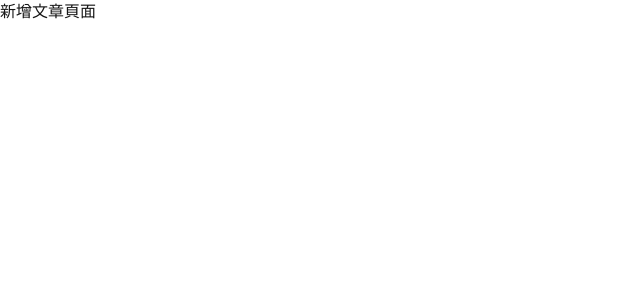
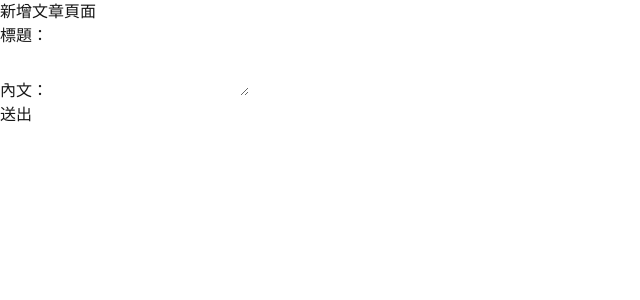
Before and after one commit to hen1017/NM, a Next.js app: page /admin/posts/new in a window 1280 px wide. Shown: the top 300 px of the page, without its empty margins (0-640 px from the left). Built offline with nearby package versions, Linux system fonts and the light colour scheme.

Commit message:
feat: add POST route to handle new blog posts

```diff
--- a/src/app/admin/posts/new/page.tsx
+++ b/src/app/admin/posts/new/page.tsx
@@ -1,7 +1,56 @@
+"use client";
+
+import { useState } from "react";
+import { useRouter } from "next/navigation";
+
 export default function NewPostPage() {
+  const [title, setTitle] = useState("");
+  const [content, setContent] = useState("");
+  const router = useRouter();
+
+  const handleSubmit = async (e: React.FormEvent) => {
+    e.preventDefault();
+
+    const res = await fetch("/api/posts", {
+      method: "POST",
+      headers: {
+        "Content-Type": "application/json",
+      },
+      body: JSON.stringify({ title, content }),
+    });
+
+    if (res.ok) {
+      const result = await res.json();
+      console.log("Post created:", result);
+      router.push("/admin/dashboard");
+    } else {
+      alert("Failed to create post");
+    }
+  };
+
   return (
     <div>
       <h1>新增文章頁面</h1>
+      <form onSubmit={handleSubmit}>
+        <div>
+          <label>標題：</label>
+          <input
+            type="text"
+            value={title}
+            onChange={(e) => setTitle(e.target.value)}
+            required
+          />
+        </div>
+        <div>
+          <label>內文：</label>
+          <textarea
+            value={content}
+            onChange={(e) => setContent(e.target.value)}
+            required
+          />
+        </div>
+        <button type="submit">送出</button>
+      </form>
     </div>
   );
 }
--- a/src/app/api/posts/route.ts
+++ b/src/app/api/posts/route.ts
@@ -1,17 +1,16 @@
-import { NextResponse } from 'next/server';
-import { authOptions } from '@/lib/authOptions';
-import { getServerSession } from 'next-auth';
+import { NextResponse } from "next/server";
 
 export async function POST(req: Request) {
-  const session = await getServerSession(authOptions);
+  const body = await req.json();
 
-  if (!session) {
-    return NextResponse.json({ message: 'Unauthorized' }, { status: 401 });
-  }
-
-  const body = await req.json();
   console.log("Received post:", body);
 
   // 模擬儲存資料成功
-  return NextResponse.json({ message: "Post created", post: body }, { status: 201 });
+  return NextResponse.json(
+    {
+      message: "Post created",
+      post: body,
+    },
+    { status: 201 }
+  );
 }
```
